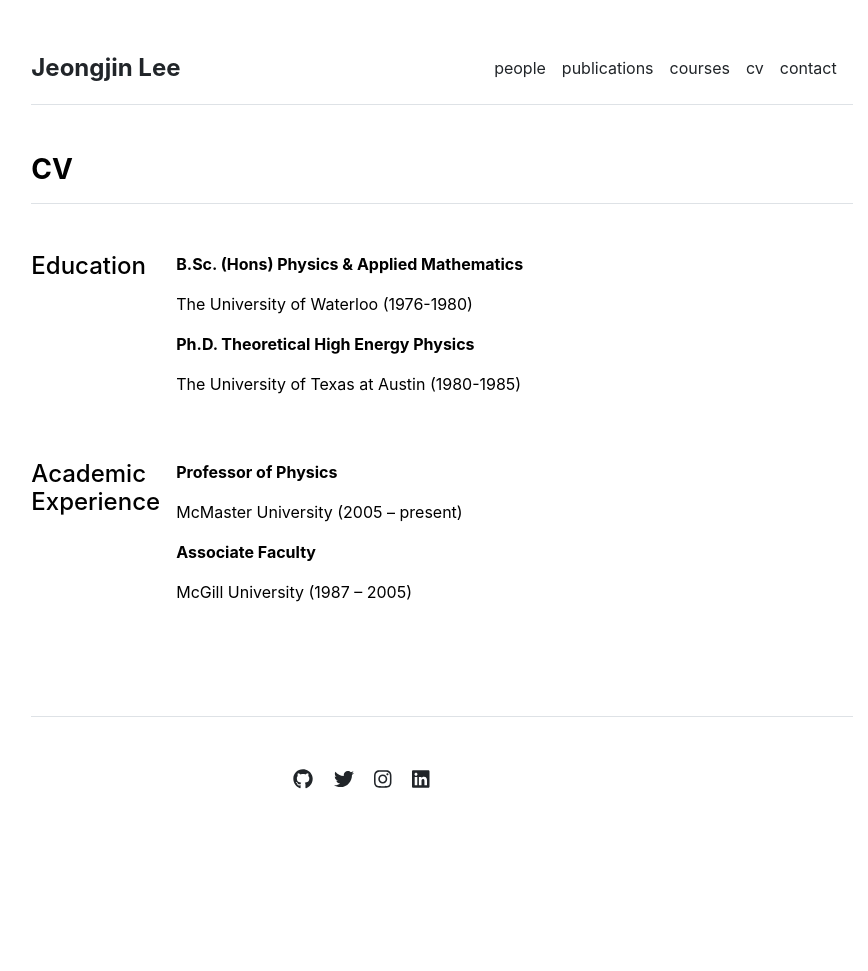
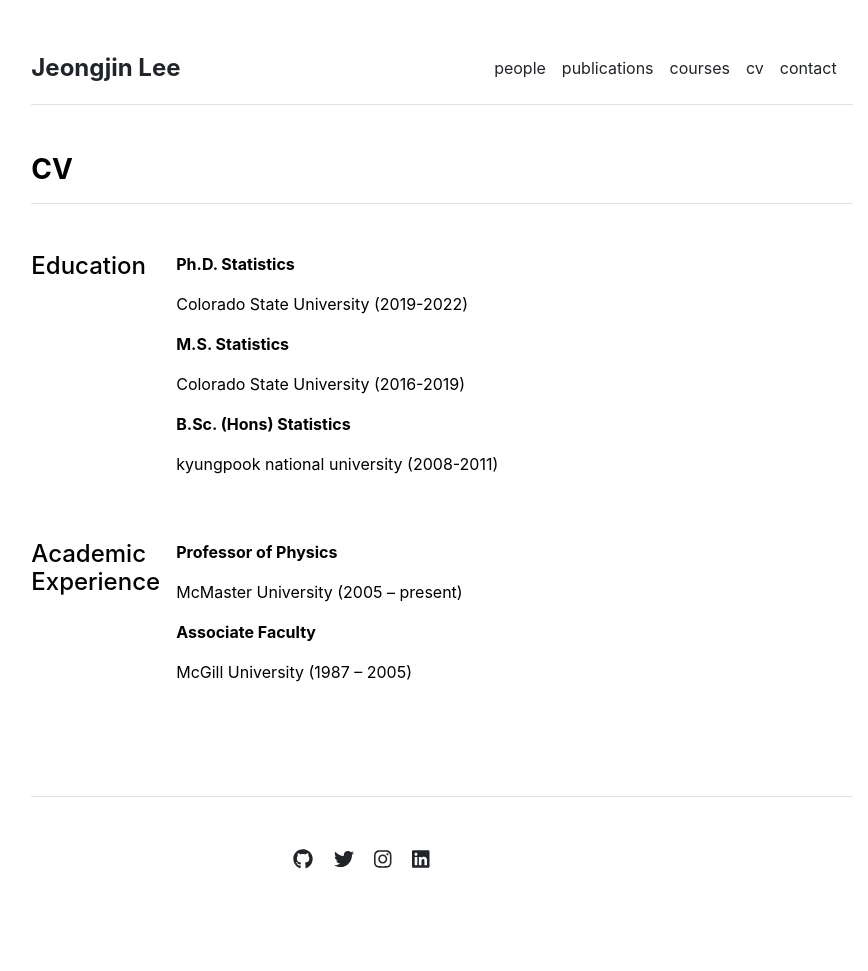
Before and after one commit to JeongjinLee88/JeongjinLee88.github.io, a Jekyll site: the page built from cv.md, in a window 1280 px wide. Shown: the whole page, without its empty margins (198-1066 px from the left). Built offline with Jekyll 4.4.1, drawn with Linux system fonts in a browser that asks for light colours; before the commit the page ends 900 px from its top, so only the background shows below that.

Commit message:
Update education.yml

```diff
--- a/_data/cv/education.yml
+++ b/_data/cv/education.yml
@@ -1,5 +1,8 @@
-- title: 'B.Sc. (Hons) Physics & Applied Mathematics'
-  description: 'The University of Waterloo (1976-1980)'
+- title: 'Ph.D. Statistics'
+  description: 'Colorado State University (2019-2022)'
 
-- title: 'Ph.D. Theoretical High Energy Physics'
-  description: 'The University of Texas at Austin (1980-1985)'
+- title: 'M.S. Statistics'
+  description: 'Colorado State University (2016-2019)'
+
+- title: 'B.Sc. (Hons) Statistics'
+  description: 'kyungpook national university (2008-2011)'
```
